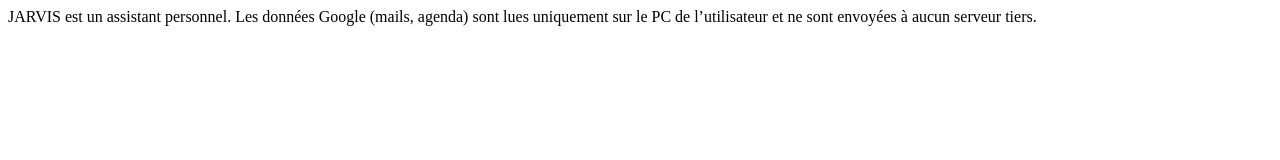
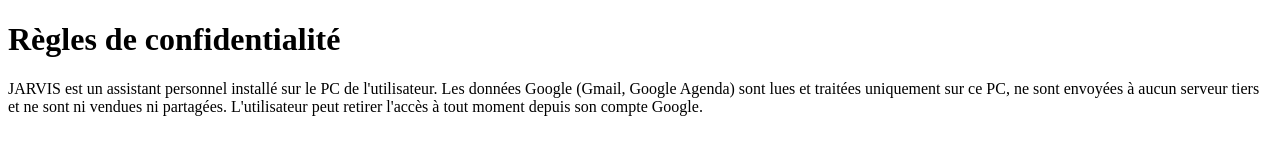
Before and after one commit to flomuet2006/jarvis_updates, a plain HTML site: page confidentialite.html in a window 1280 px wide. Drawn offline with Linux system fonts and the light colour scheme.

Commit message:
Update privacy policy in confidentialite.html

```diff
--- a/confidentialite.html
+++ b/confidentialite.html
@@ -1 +1,6 @@
-JARVIS est un assistant personnel. Les données Google (mails, agenda) sont lues uniquement sur le PC de l’utilisateur et ne sont envoyées à aucun serveur tiers.
+<!doctype html><meta charset="utf-8"><title>JARVIS - Confidentialité</title>
+<h1>Règles de confidentialité</h1>
+<p>JARVIS est un assistant personnel installé sur le PC de l'utilisateur.
+Les données Google (Gmail, Google Agenda) sont lues et traitées uniquement sur ce PC,
+ne sont envoyées à aucun serveur tiers et ne sont ni vendues ni partagées.
+L'utilisateur peut retirer l'accès à tout moment depuis son compte Google.</p>
```
